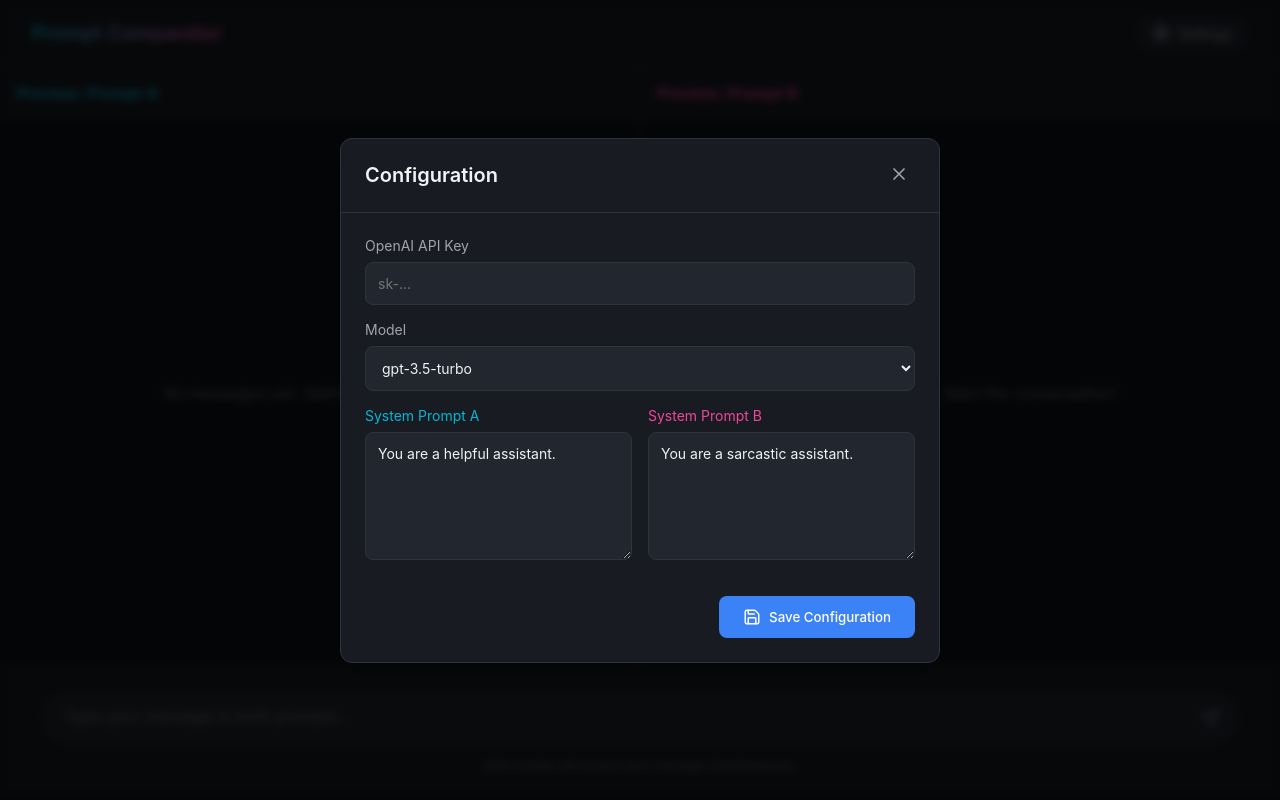
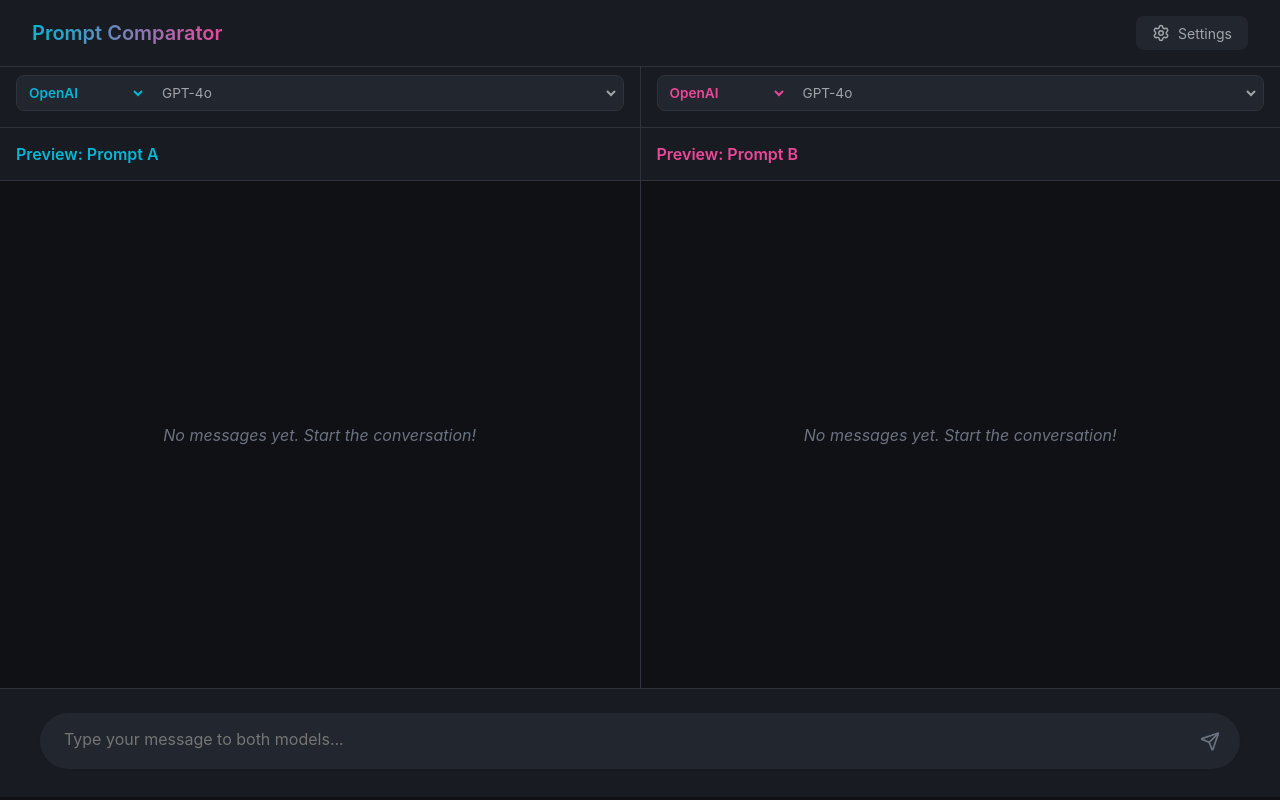
Before and after one commit to Dev-Bluelephant/Prompt-Comparator, a React (Vite) app: page / in a window 1280 px wide. Built offline with nearby package versions, Linux system fonts and the light colour scheme.

Commit message:
Add multi-model support (OpenAI, Anthropic, Gemini)

```diff
--- a/package.json
+++ b/package.json
@@ -10,6 +10,8 @@
     "preview": "vite preview"
   },
   "dependencies": {
+    "@anthropic-ai/sdk": "^0.74.0",
+    "@google/generative-ai": "^0.24.1",
     "lucide-react": "^0.563.0",
     "react": "^19.2.0",
     "react-dom": "^19.2.0"
--- a/src/App.jsx
+++ b/src/App.jsx
@@ -1,99 +1,85 @@
-import React, { useState, useEffect } from 'react';
+import { useState, useEffect } from 'react';
 import Header from './components/Layout/Header';
 import ChatInterface from './components/Chat/ChatInterface';
 import SettingsModal from './components/Settings/SettingsModal';
 import useChat from './hooks/useChat';
+import { PROVIDERS } from './services/ai';
 
 function App() {
   const [isSettingsOpen, setIsSettingsOpen] = useState(false);
-  const [settings, setSettings] = useState({
-    apiKey: '',
-    model: 'gpt-3.5-turbo',
-    systemPromptA: 'You are a helpful assistant.',
-    systemPromptB: 'You are a sarcastic assistant.'
+  const [settings, setSettings] = useState(() => {
+    const saved = localStorage.getItem('prompt_comparator_settings');
+    return saved ? JSON.parse(saved) : {
+      apiKey: '',
+      anthropicKey: '',
+      googleKey: '',
+      systemPromptA: 'You are a helpful assistant.',
+      systemPromptB: 'You are a helpful assistant.'
+    };
   });
 
-  // Load settings from localStorage on mount
-  useEffect(() => {
-    const savedSettings = localStorage.getItem('prompt-comparator-settings');
-    if (savedSettings) {
-      try {
-        setSettings(JSON.parse(savedSettings));
-      } catch (e) {
-        console.error('Failed to parse settings', e);
-      }
-    } else {
-      setIsSettingsOpen(true);
-    }
-  }, []);
-
-  const saveSettings = (newSettings) => {
-    setSettings(newSettings);
-    localStorage.setItem('prompt-comparator-settings', JSON.stringify(newSettings));
-  };
+  // Independent configurations for each side
+  const [configA, setConfigA] = useState({ provider: 'OPENAI', model: PROVIDERS.OPENAI.models[0].id });
+  const [configB, setConfigB] = useState({ provider: 'OPENAI', model: PROVIDERS.OPENAI.models[0].id });
 
   const chatA = useChat();
   const chatB = useChat();
 
+  useEffect(() => {
+    localStorage.setItem('prompt_comparator_settings', JSON.stringify(settings));
+  }, [settings]);
+
+  const handleSaveSettings = (newSettings) => {
+    setSettings(newSettings);
+  };
+
+  const getApiKeyForProvider = (provider) => {
+    switch (provider) {
+      case 'OPENAI': return settings.apiKey;
+      case 'ANTHROPIC': return settings.anthropicKey;
+      case 'GOOGLE': return settings.googleKey;
+      default: return '';
+    }
+  };
+
   const handleSendMessage = (content) => {
-    if (!settings.apiKey) {
-      setIsSettingsOpen(true);
-      return;
-    }
+    const keyA = getApiKeyForProvider(configA.provider);
+    const keyB = getApiKeyForProvider(configB.provider);
 
-    chatA.sendMessage(content, settings.apiKey, settings.model, settings.systemPromptA);
-    chatB.sendMessage(content, settings.apiKey, settings.model, settings.systemPromptB);
+    chatA.sendMessage(content, configA.provider, keyA, configA.model, settings.systemPromptA);
+    chatB.sendMessage(content, configB.provider, keyB, configB.model, settings.systemPromptB);
   };
 
   const handleClear = () => {
-    if (window.confirm('Are you sure you want to clear the conversation?')) {
-      chatA.clearChat();
-      chatB.clearChat();
-    }
+    chatA.clearChat();
+    chatB.clearChat();
   };
 
   const handleExport = () => {
-    const exportData = {
+    const data = {
       timestamp: new Date().toISOString(),
-      settings: testSettingsWithoutKey(settings),
-      conversations: {
-        promptA: {
-          systemPrompt: settings.systemPromptA,
-          messages: chatA.messages
-        },
-        promptB: {
-          systemPrompt: settings.systemPromptB,
-          messages: chatB.messages
-        }
-      }
+      configA: { ...configA, systemPrompt: settings.systemPromptA },
+      configB: { ...configB, systemPrompt: settings.systemPromptB },
+      chatHistoryA: chatA.messages,
+      chatHistoryB: chatB.messages
     };
 
-    const blob = new Blob([JSON.stringify(exportData, null, 2)], { type: 'application/json' });
+    const blob = new Blob([JSON.stringify(data, null, 2)], { type: 'application/json' });
     const url = URL.createObjectURL(blob);
     const a = document.createElement('a');
     a.href = url;
-    a.download = `prompt-comparison-${new Date().toISOString().slice(0, 10)}.json`;
+    a.download = `comparison_${new Date().toISOString().slice(0, 10)}.json`;
     document.body.appendChild(a);
     a.click();
     document.body.removeChild(a);
-    URL.revokeObjectURL(url);
   };
 
-  // Helper to remove API key from export
-  const testSettingsWithoutKey = (s) => {
-    const { apiKey, ...rest } = s;
-    return rest;
-  };
-
-  const hasMessages = chatA.messages.length > 0 || chatB.messages.length > 0;
-
   return (
-    <div style={{ display: 'flex', flexDirection: 'column', height: '100vh', backgroundColor: 'var(--bg-primary)' }}>
+    <div style={{ height: '100vh', display: 'flex', flexDirection: 'column' }}>
       <Header
         onOpenSettings={() => setIsSettingsOpen(true)}
         onClear={handleClear}
         onExport={handleExport}
-        hasMessages={hasMessages}
       />
 
       <ChatInterface
@@ -102,12 +88,16 @@ function App() {
         isLoadingA={chatA.isLoading}
         isLoadingB={chatB.isLoading}
         onSendMessage={handleSendMessage}
+        configA={configA}
+        configB={configB}
+        onConfigAChange={setConfigA}
+        onConfigBChange={setConfigB}
       />
 
       <SettingsModal
         isOpen={isSettingsOpen}
         onClose={() => setIsSettingsOpen(false)}
-        onSave={saveSettings}
+        onSave={handleSaveSettings}
         initialSettings={settings}
       />
     </div>
--- a/src/components/Chat/ChatInterface.jsx
+++ b/src/components/Chat/ChatInterface.jsx
@@ -1,8 +1,71 @@
 import React, { useState } from 'react';
 import { Send, Loader2 } from 'lucide-react';
 import ChatPane from './ChatPane';
+import { PROVIDERS } from '../../services/ai';
 
-const ChatInterface = ({ messagesA, messagesB, isLoadingA, isLoadingB, onSendMessage }) => {
+const ModelSelector = ({ config, onConfigChange, side }) => {
+    const accentColor = side === 'A' ? 'var(--accent-prompt-a)' : 'var(--accent-prompt-b)';
+
+    return (
+        <div style={{
+            display: 'flex',
+            gap: '0.5rem',
+            marginBottom: '0.5rem',
+            backgroundColor: 'var(--bg-tertiary)',
+            padding: '0.25rem',
+            borderRadius: 'var(--radius-md)',
+            border: '1px solid var(--border-color)'
+        }}>
+            <select
+                value={config.provider}
+                onChange={(e) => onConfigChange({ ...config, provider: e.target.value, model: PROVIDERS[e.target.value].models[0].id })}
+                style={{
+                    backgroundColor: 'transparent',
+                    color: accentColor,
+                    fontWeight: 600,
+                    padding: '0.25rem',
+                    fontSize: '0.85rem',
+                    cursor: 'pointer'
+                }}
+            >
+                {Object.values(PROVIDERS).map(p => (
+                    <option key={p.id} value={p.name.toUpperCase() === 'OPENAI' ? 'OPENAI' : p.name.toUpperCase() === 'ANTHROPIC' ? 'ANTHROPIC' : 'GOOGLE'}>
+                        {p.name}
+                    </option>
+                ))}
+            </select>
+
+            <select
+                value={config.model}
+                onChange={(e) => onConfigChange({ ...config, model: e.target.value })}
+                style={{
+                    backgroundColor: 'transparent',
+                    color: 'var(--text-secondary)',
+                    padding: '0.25rem',
+                    fontSize: '0.85rem',
+                    cursor: 'pointer',
+                    flex: 1
+                }}
+            >
+                {PROVIDERS[config.provider] && PROVIDERS[config.provider].models.map(m => (
+                    <option key={m.id} value={m.id}>{m.name}</option>
+                ))}
+            </select>
+        </div>
+    );
+};
+
+const ChatInterface = ({
+    messagesA,
+    messagesB,
+    isLoadingA,
+    isLoadingB,
+    onSendMessage,
+    configA,
+    configB,
+    onConfigAChange,
+    onConfigBChange
+}) => {
     const [input, setInput] = useState('');
 
     const handleSubmit = (e) => {
@@ -21,7 +84,21 @@ const ChatInterface = ({ messagesA, messagesB, isLoadingA, isLoadingB, onSendMes
     };
 
     return (
-        <div style={{ display: 'flex', flexDirection: 'column', height: 'calc(100vh - 70px)' }}> {/* Adjust 70px for header height */}
+        <div style={{ display: 'flex', flexDirection: 'column', height: 'calc(100vh - 70px)' }}>
+
+            {/* Configuration Bar */}
+            <div style={{
+                display: 'flex',
+                borderBottom: '1px solid var(--border-color)',
+                backgroundColor: 'var(--bg-secondary)'
+            }}>
+                <div style={{ flex: 1, padding: '0.5rem 1rem', borderRight: '1px solid var(--border-color)' }}>
+                    <ModelSelector config={configA} onConfigChange={onConfigAChange} side="A" />
+                </div>
+                <div style={{ flex: 1, padding: '0.5rem 1rem' }}>
+                    <ModelSelector config={configB} onConfigChange={onConfigBChange} side="B" />
+                </div>
+            </div>
 
             {/* Split View Area */}
             <div style={{ flex: 1, display: 'flex', overflow: 'hidden' }}>
@@ -47,8 +124,8 @@ const ChatInterface = ({ messagesA, messagesB, isLoadingA, isLoadingB, onSendMes
                         value={input}
                         onChange={(e) => setInput(e.target.value)}
                         onKeyDown={handleKeyDown}
-                        placeholder="Type your message to both prompts..."
-                        rows={1} // You might want a dynamic text area here, but keeping simple for now
+                        placeholder="Type your message to both models..."
+                        rows={1}
                         style={{
                             width: '100%',
                             padding: '1rem 3.5rem 1rem 1.5rem',
@@ -58,7 +135,7 @@ const ChatInterface = ({ messagesA, messagesB, isLoadingA, isLoadingB, onSendMes
                             fontSize: '1rem',
                             resize: 'none',
                             boxShadow: 'var(--shadow-sm)',
-                            minHeight: '56px', // Ensure enough height
+                            minHeight: '56px',
                             maxHeight: '200px'
                         }}
                     />
@@ -80,9 +157,6 @@ const ChatInterface = ({ messagesA, messagesB, isLoadingA, isLoadingB, onSendMes
                         {(isLoadingA || isLoadingB) ? <Loader2 size={20} className="animate-spin" /> : <Send size={20} />}
                     </button>
                 </form>
-                <div style={{ textAlign: 'center', marginTop: '0.5rem', color: 'var(--text-tertiary)', fontSize: '0.75rem' }}>
-                    Both models will receive your message simultaneously.
-                </div>
             </div>
         </div>
     );
--- a/src/components/Settings/SettingsModal.jsx
+++ b/src/components/Settings/SettingsModal.jsx
@@ -3,6 +3,8 @@ import { X, Save } from 'lucide-react';
 
 const SettingsModal = ({ isOpen, onClose, onSave, initialSettings }) => {
     const [apiKey, setApiKey] = useState('');
+    const [anthropicKey, setAnthropicKey] = useState('');
+    const [googleKey, setGoogleKey] = useState('');
     const [model, setModel] = useState('gpt-3.5-turbo');
     const [systemPromptA, setSystemPromptA] = useState('');
     const [systemPromptB, setSystemPromptB] = useState('');
@@ -10,7 +12,8 @@ const SettingsModal = ({ isOpen, onClose, onSave, initialSettings }) => {
     useEffect(() => {
         if (isOpen) {
             setApiKey(initialSettings.apiKey || '');
-            setModel(initialSettings.model || 'gpt-3.5-turbo');
+            setAnthropicKey(initialSettings.anthropicKey || '');
+            setGoogleKey(initialSettings.googleKey || '');
             setSystemPromptA(initialSettings.systemPromptA || 'You are a helpful assistant.');
             setSystemPromptB(initialSettings.systemPromptB || 'You are a helpful assistant.');
         }
@@ -20,7 +23,13 @@ const SettingsModal = ({ isOpen, onClose, onSave, initialSettings }) => {
 
     const handleSubmit = (e) => {
         e.preventDefault();
-        onSave({ apiKey, model, systemPromptA, systemPromptB });
+        onSave({
+            apiKey,
+            anthropicKey,
+            googleKey,
+            systemPromptA,
+            systemPromptB
+        });
         onClose();
     };
 
@@ -80,7 +89,11 @@ const SettingsModal = ({ isOpen, onClose, onSave, initialSettings }) => {
                 </div>
 
                 <form onSubmit={handleSubmit} style={{ padding: '1.5rem' }}>
-                    <div>
+
+                    <div style={{ marginBottom: '1.5rem' }}>
+                        <h3 style={{ fontSize: '1rem', marginBottom: '1rem', color: 'var(--text-primary)' }}>API Keys</h3>
+
+                        <div style={{ marginBottom: '1rem' }}>
                             <label style={labelStyle}>OpenAI API Key</label>
                             <input
                                 type="password"
@@ -88,33 +101,41 @@ const SettingsModal = ({ isOpen, onClose, onSave, initialSettings }) => {
                                 onChange={(e) => setApiKey(e.target.value)}
                                 placeholder="sk-..."
                                 style={inputStyle}
-                            required
                             />
                         </div>
 
-                    <div>
-                        <label style={labelStyle}>Model</label>
-                        <select
-                            value={model}
-                            onChange={(e) => setModel(e.target.value)}
+                        <div style={{ marginBottom: '1rem' }}>
+                            <label style={labelStyle}>Anthropic API Key</label>
+                            <input
+                                type="password"
+                                value={anthropicKey}
+                                onChange={(e) => setAnthropicKey(e.target.value)}
+                                placeholder="sk-ant-..."
                                 style={inputStyle}
-                        >
-                            <option value="gpt-3.5-turbo">gpt-3.5-turbo</option>
-                            <option value="gpt-4">gpt-4</option>
-                            <option value="gpt-4-turbo">gpt-4-turbo</option>
-                            <option value="gpt-4o">gpt-4o</option>
-                            <option value="gpt-4o-mini">gpt-4o-mini</option>
-                        </select>
+                            />
                         </div>
 
+                        <div style={{ marginBottom: '1rem' }}>
+                            <label style={labelStyle}>Google Gemini API Key</label>
+                            <input
+                                type="password"
+                                value={googleKey}
+                                onChange={(e) => setGoogleKey(e.target.value)}
+                                placeholder="AIza..."
+                                style={inputStyle}
+                            />
+                        </div>
+                    </div>
+
+                    <div style={{ padding: '1rem', backgroundColor: 'var(--bg-tertiary)', borderRadius: 'var(--radius-md)', marginBottom: '1.5rem' }}>
                         <div style={{ display: 'grid', gridTemplateColumns: '1fr 1fr', gap: '1rem' }}>
                             <div>
                                 <label style={{ ...labelStyle, color: 'var(--accent-prompt-a)' }}>System Prompt A</label>
                                 <textarea
                                     value={systemPromptA}
                                     onChange={(e) => setSystemPromptA(e.target.value)}
-                                rows={6}
-                                style={{ ...inputStyle, resize: 'vertical' }}
+                                    rows={4}
+                                    style={{ ...inputStyle, resize: 'vertical', marginBottom: 0 }}
                                 />
                             </div>
                             <div>
@@ -122,13 +143,14 @@ const SettingsModal = ({ isOpen, onClose, onSave, initialSettings }) => {
                                 <textarea
                                     value={systemPromptB}
                                     onChange={(e) => setSystemPromptB(e.target.value)}
-                                rows={6}
-                                style={{ ...inputStyle, resize: 'vertical' }}
+                                    rows={4}
+                                    style={{ ...inputStyle, resize: 'vertical', marginBottom: 0 }}
                                 />
                             </div>
                         </div>
+                    </div>
 
-                    <div style={{ display: 'flex', justifyContent: 'flex-end', marginTop: '1rem' }}>
+                    <div style={{ display: 'flex', justifyContent: 'flex-end' }}>
                         <button
                             type="submit"
                             style={{
--- /dev/null
+++ b/src/services/ai.js
@@ -0,0 +1,141 @@
+import Anthropic from '@anthropic-ai/sdk';
+import { GoogleGenerativeAI } from '@google/generative-ai';
+
+// Mapping of providers to their available models
+export const PROVIDERS = {
+    OPENAI: {
+        id: 'openai',
+        name: 'OpenAI',
+        models: [
+            { id: 'gpt-4o', name: 'GPT-4o' },
+            { id: 'gpt-4-turbo', name: 'GPT-4 Turbo' },
+            { id: 'gpt-4', name: 'GPT-4' },
+            { id: 'gpt-3.5-turbo', name: 'GPT-3.5 Turbo' }
+        ]
+    },
+    ANTHROPIC: {
+        id: 'anthropic',
+        name: 'Anthropic',
+        models: [
+            { id: 'claude-3-5-sonnet-20240620', name: 'Claude 3.5 Sonnet' },
+            { id: 'claude-3-opus-20240229', name: 'Claude 3 Opus' },
+            { id: 'claude-3-sonnet-20240229', name: 'Claude 3 Sonnet' },
+            { id: 'claude-3-haiku-20240307', name: 'Claude 3 Haiku' }
+        ]
+    },
+    GOOGLE: {
+        id: 'google',
+        name: 'Google Gemini',
+        models: [
+            { id: 'gemini-1.5-pro', name: 'Gemini 1.5 Pro' },
+            { id: 'gemini-1.5-flash', name: 'Gemini 1.5 Flash' },
+            { id: 'gemini-1.0-pro', name: 'Gemini 1.0 Pro' }
+        ]
+    }
+};
+
+/**
+ * Unified send message function
+ * @param {string} providerId - 'openai', 'anthropic', or 'google'
+ * @param {string} apiKey - API Key for the specific provider
+ * @param {string} modelId - Model ID
+ * @param {Array} messages - Conversation history
+ * @param {string} systemPrompt - System prompt
+ * @returns {Promise<Object>} - { role: 'assistant', content: '...' }
+ */
+export const sendMessageToAI = async (providerId, apiKey, modelId, messages, systemPrompt) => {
+    if (!apiKey) throw new Error(`API Key for ${providerId} is missing.`);
+
+    switch (providerId) {
+        case 'openai':
+            return await sendOpenAI(apiKey, modelId, messages, systemPrompt);
+        case 'anthropic':
+            return await sendAnthropic(apiKey, modelId, messages, systemPrompt);
+        case 'google':
+            return await sendGoogle(apiKey, modelId, messages, systemPrompt);
+        default:
+            throw new Error(`Unknown provider: ${providerId}`);
+    }
+};
+
+const sendOpenAI = async (apiKey, model, messages, systemPrompt) => {
+    const apiMessages = [
+        { role: 'system', content: systemPrompt },
+        ...messages
+    ];
+
+    const response = await fetch('https://api.openai.com/v1/chat/completions', {
+        method: 'POST',
+        headers: {
+            'Content-Type': 'application/json',
+            'Authorization': `Bearer ${apiKey}`
+        },
+        body: JSON.stringify({
+            model: model,
+            messages: apiMessages,
+            temperature: 0.7,
+        })
+    });
+
+    if (!response.ok) {
+        const errorData = await response.json().catch(() => ({}));
+        throw new Error(errorData.error?.message || `OpenAI Error ${response.status}`);
+    }
+
+    const data = await response.json();
+    return data.choices[0].message;
+};
+
+const sendAnthropic = async (apiKey, model, messages, systemPrompt) => {
+    // Anthropic Client using direct browser access
+    const anthropic = new Anthropic({
+        apiKey: apiKey,
+        dangerouslyAllowBrowser: true // Enable browser execution
+    });
+
+    // Convert messages to Anthropic format (system is separate)
+    // And roles must strictly be user/assistant alternating (handled by hook usually, but let's ensure)
+    // Anthropic API expects: { role: 'user' | 'assistant', content: string }
+    // System prompt is a top-level parameter
+
+    const formattedMessages = messages.map(m => ({
+        role: m.role,
+        content: m.content
+    }));
+
+    const msg = await anthropic.messages.create({
+        model: model,
+        max_tokens: 1024,
+        system: systemPrompt,
+        messages: formattedMessages,
+    });
+
+    return { role: 'assistant', content: msg.content[0].text };
+};
+
+const sendGoogle = async (apiKey, modelId, messages, systemPrompt) => {
+    const genAI = new GoogleGenerativeAI(apiKey);
+    const model = genAI.getGenerativeModel({ model: modelId });
+
+    // Gemini logic
+    // History needs to be formatted: { role: 'user' | 'model', parts: [{ text: ... }] }
+    // 'system' instructions are passed to getGenerativeModel (systemInstruction), but for simple
+    // chat consistency, we can prepend it or use systemInstruction if supported by the model variant.
+    // Gemini 1.5 supports systemInstruction.
+
+    const history = messages.slice(0, -1).map(m => ({
+        role: m.role === 'user' ? 'user' : 'model',
+        parts: [{ text: m.content }]
+    }));
+
+    const lastMessage = messages[messages.length - 1].content;
+
+    const chat = model.startChat({
+        history: history,
+        systemInstruction: systemPrompt // Requires Gemini 1.5+ generally
+    });
+
+    const result = await chat.sendMessage(lastMessage);
+    const response = result.response;
+    return { role: 'assistant', content: response.text() };
+};
```
Also changed, not shown: src/hooks/useChat.js (+13 -38 lines), 1 other file (tests, documents, lock files or other folders). Lines whose indentation alone changed are shown as unchanged.
